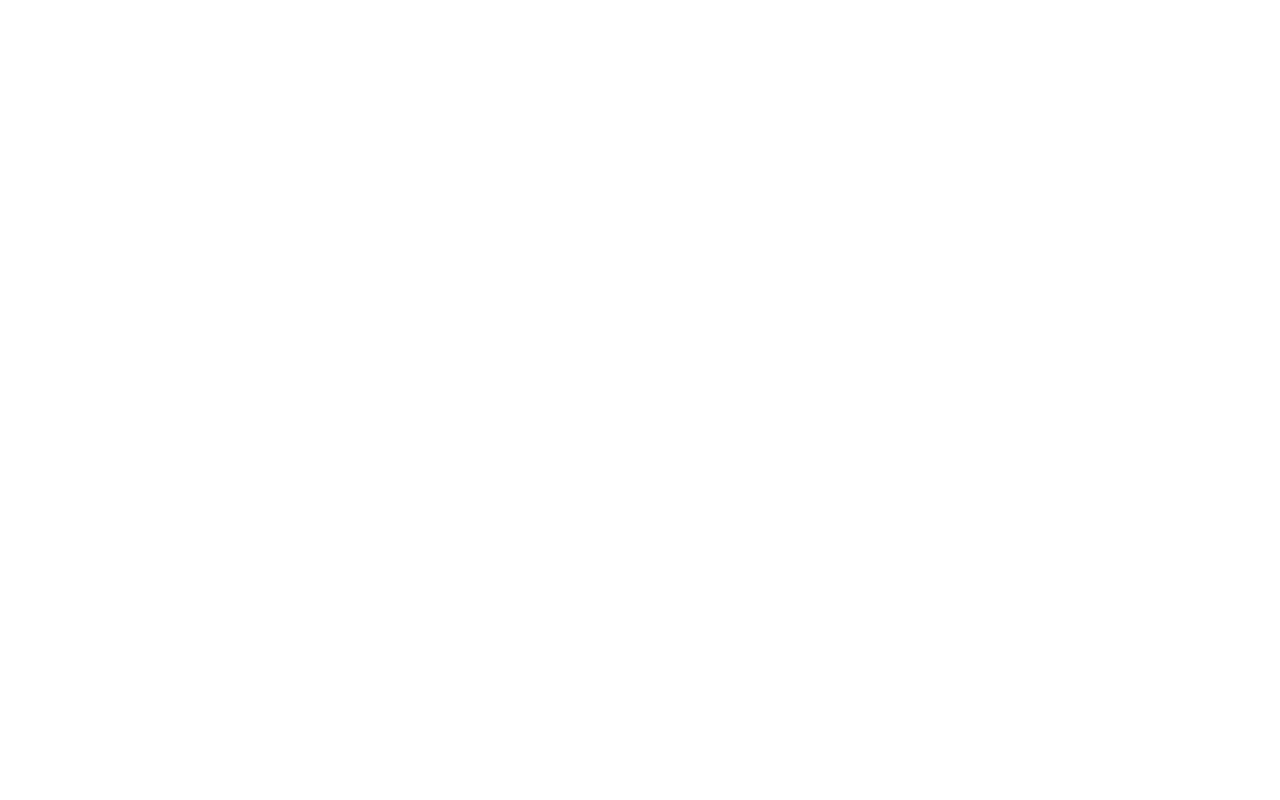
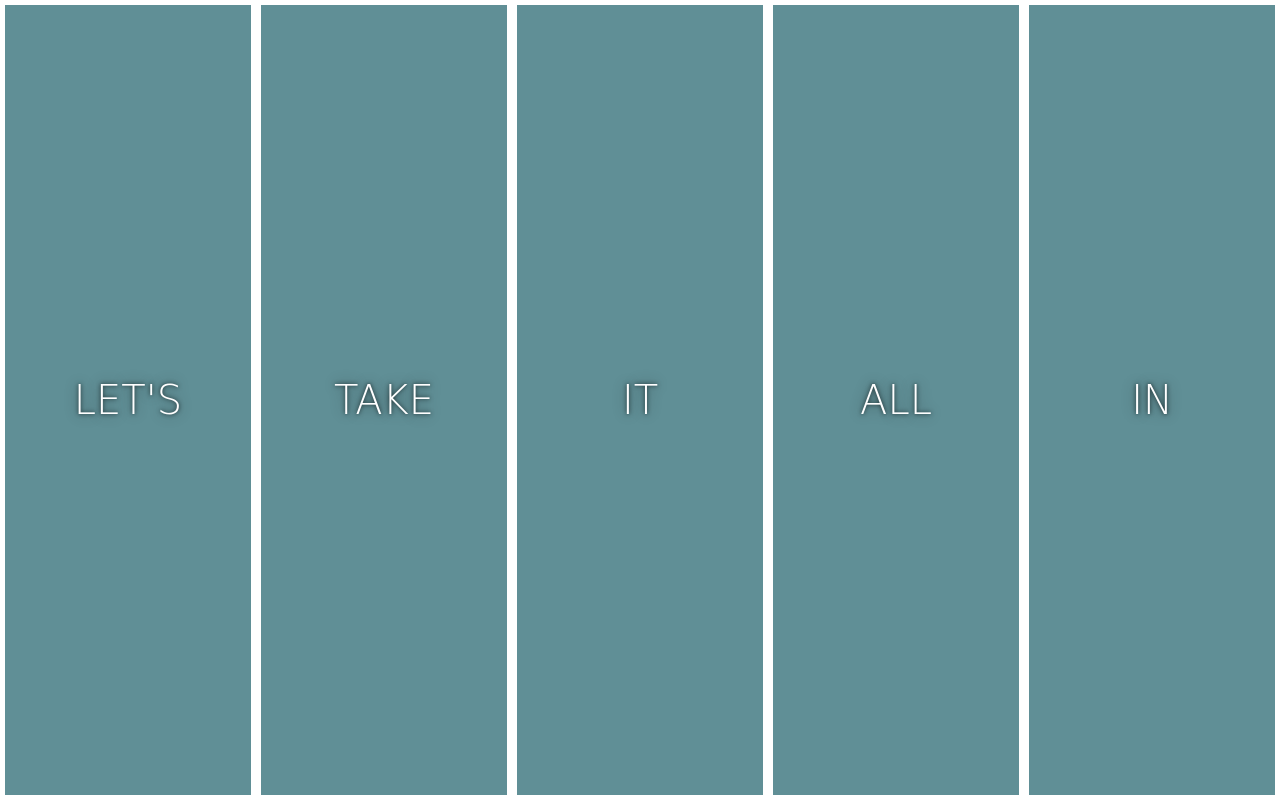
Before and after one commit to danielbanasiewicz/flex_panels_image_gallery, a plain HTML site: page index.html in a window 1280 px wide. Drawn offline with Linux system fonts and the light colour scheme.

Commit message:
add html structure and add styles;

```diff
--- a/index.html
+++ b/index.html
@@ -3,9 +3,35 @@
 <head>
     <meta charset="UTF-8">
     <title>Flex Panels Image Gallery</title>
-  <link rel="stylesheet" href="styles.css">
+    <link rel="stylesheet" href="styles.css">
 </head>
 <body>
-
+<div class="panels">
+    <div class="panel panel1">
+        <p>Hey</p>
+        <p>Let's</p>
+        <p>Dance</p>
+    </div>
+    <div class="panel panel2">
+        <p>Give</p>
+        <p>Take</p>
+        <p>Receive</p>
+    </div>
+    <div class="panel panel3">
+        <p>Experience</p>
+        <p>It</p>
+        <p>Today</p>
+    </div>
+    <div class="panel panel4">
+        <p>Give</p>
+        <p>All</p>
+        <p>You can</p>
+    </div>
+    <div class="panel panel5">
+        <p>Life</p>
+        <p>In</p>
+        <p>Motion</p>
+    </div>
+</div>
 </body>
 </html>
--- a/styles.css
+++ b/styles.css
@@ -0,0 +1,81 @@
+html {
+    box-sizing: border-box;
+    background: #ffc600;
+    font-family: 'helvetica neue';
+    font-size: 20px;
+    font-weight: 200;
+}
+
+body {
+    margin: 0;
+}
+
+*, *:before, *:after {
+    box-sizing: inherit;
+}
+
+.panels {
+    min-height: 100vh;
+    overflow: hidden;
+    display: flex;
+}
+
+.panel {
+    box-shadow: inset 0 0 0 5px;
+    color: white;
+    text-align: center;
+    align-items: center;;
+    transition: font-size 0.7s cubic-bezier(0.61, -0.19, 0.7, -0.11),
+    flex 0.7s cubic-bezier(0.61, 0.19, 0.7, -0.11),
+    bacground 0.2s;
+    font-size: 20px;
+    background-size: cover;
+    background: #608F96 center;
+    flex: 1;
+    display: flex;
+    flex-direction: column;
+    justify-content: center;
+}
+
+.panel > * {
+    margin: 0;
+    width: 100%;
+    transition: transform 0.5s;
+    flex: 1 0 auto;
+    display: flex;
+    justify-content: center;
+    align-items: center;
+}
+
+.panel > *:first-child{
+    transform: translateY(-100%);
+}
+
+.panel.open-active > *:first-child{
+    transform: translateY(0);
+}
+
+.panel > *:last-child{
+    transform: translateY(100%);
+}
+
+.panel.open-active > *:last-child{
+    transform: translateY(0);
+}
+
+.panel p {
+    text-transform: uppercase;
+    font-family: 'Amatic SC', cursive;
+    text-shadow: 0 0 4px rgba(0, 0, 0, 0.72), 0 0 14px rgba(0, 0, 0, 0.45);
+    font-size: 2em;
+}
+
+.panel.open {
+    font-size: 40px;
+    flex: 5;
+}
+
+.cta {
+    color: white;
+
+}
```
